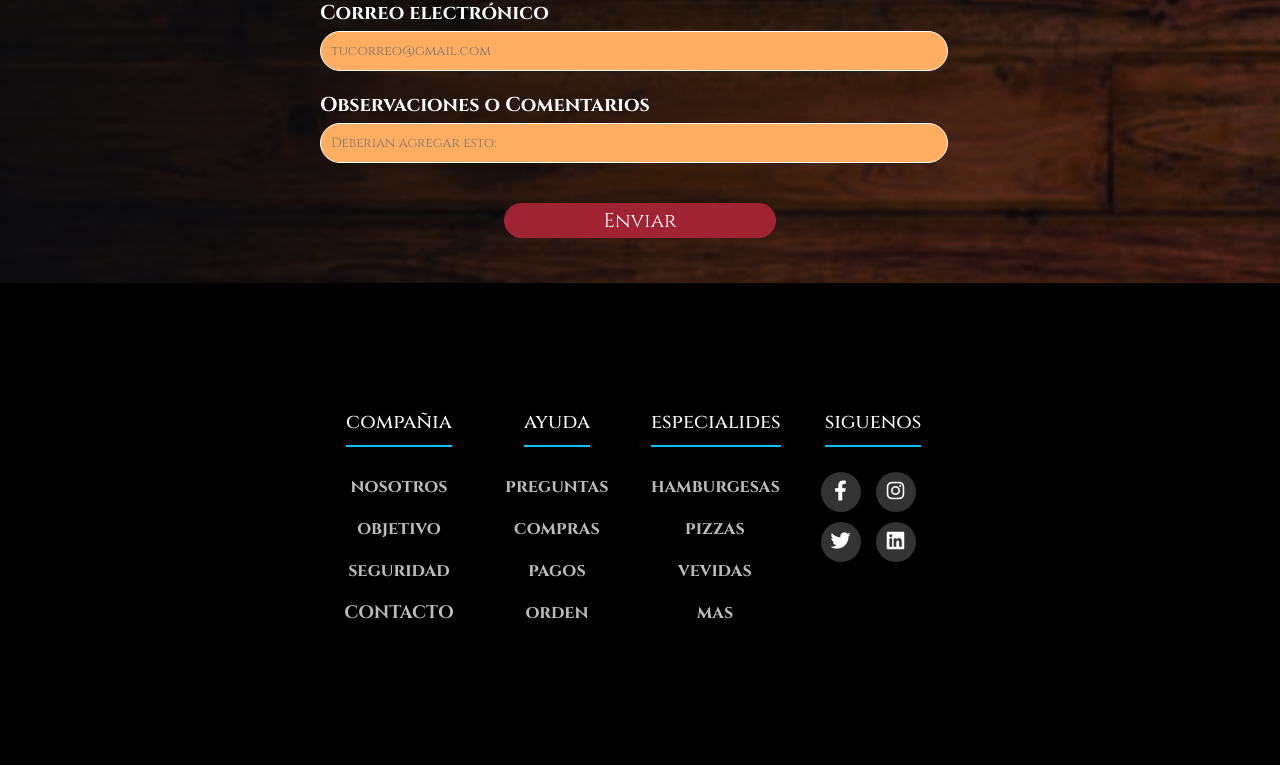
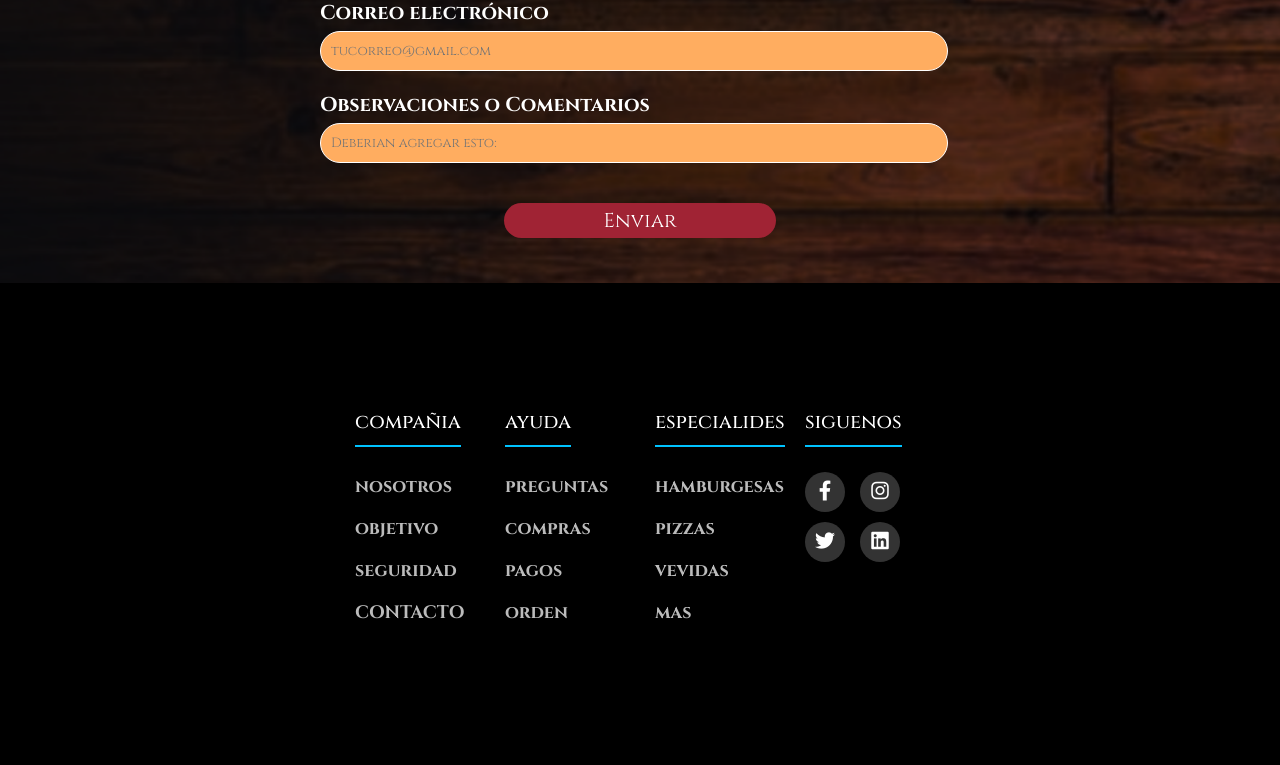
Before and after one commit to Jesuusx07/Nuestro-proyecto, a PHP site: page /contacto.html in a window 1280 px wide. Shown: the part 479-1244 px from the top of the page. Run offline with PHP 8.4, Linux system fonts and the light colour scheme.

Commit message:
cambio footer contacto

```diff
--- a/proyecto/css/contacto.css
+++ b/proyecto/css/contacto.css
@@ -131,9 +131,13 @@ label {
 .footer-row{
     display: flex;
     flex-wrap: wrap;
-
+    align-items: left;
+    justify-content: space-between;
+    margin: 0 auto;
+    max-width: 1200px;
+    padding: 0 20px;
+    text-align: left;
 }
-
 
 .footer-links{
 
```
